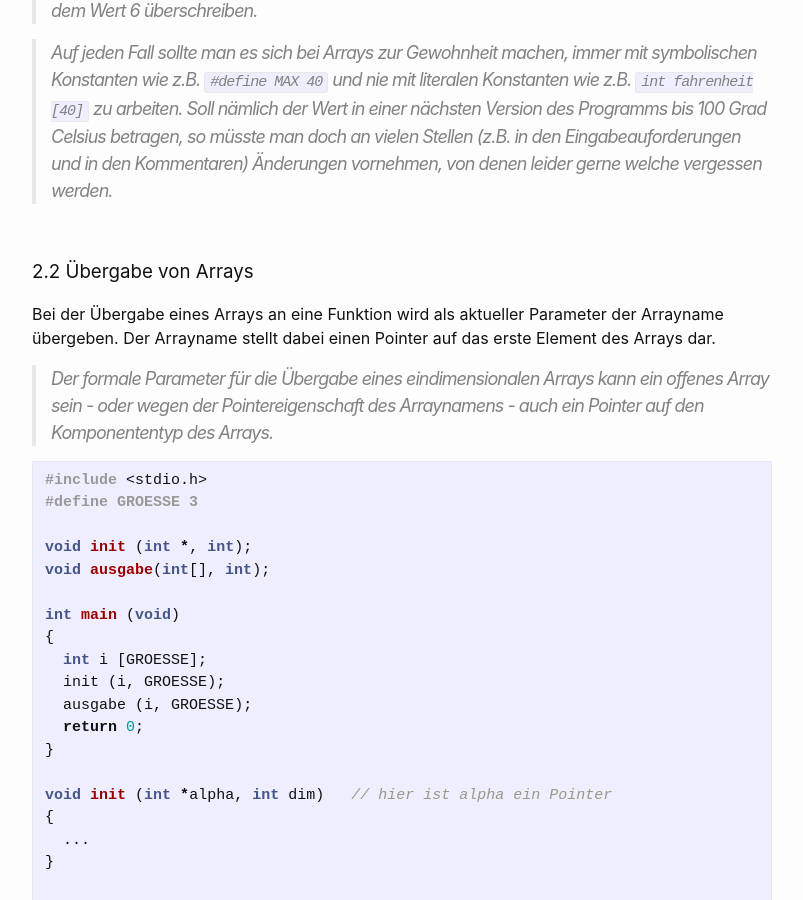
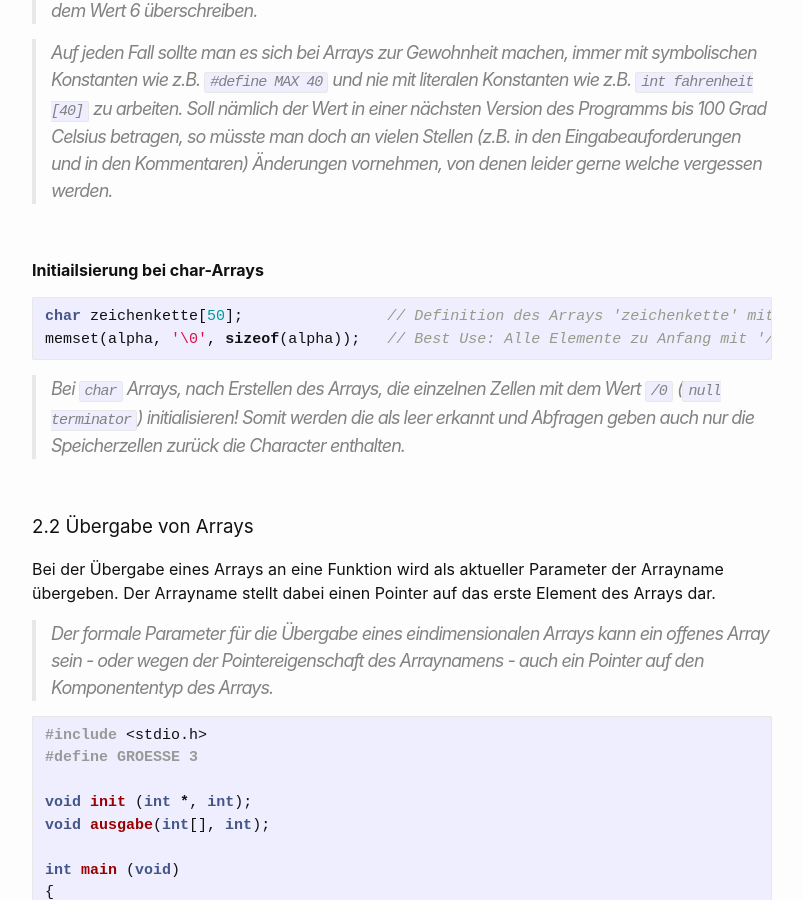
Before and after one commit to Hautaklyttn/progDocs, a Jekyll site: the page built from docs/articles/c_cpp.md, in a window 1280 px wide and 900 px high, scrolled down 40372 px. Shown: the whole window, without its empty margins (238-1041 px from the left). Built offline with Jekyll 4.4.1, drawn with Linux system fonts in a browser that asks for light colours; some of the changed text lies outside the part shown.

Commit message:
Update c_cpp.md

````diff
--- a/docs/articles/c_cpp.md
+++ b/docs/articles/c_cpp.md
@@ -1291,7 +1291,7 @@ In C gibt es im Gegensatz zu anderen Sprachen **kein Schlüsselwort array**. Der
 
 Ein eindimensionaler Vektor (eindimensionales Array) wird folgendermaßen definiert:
 ```c
-int alpha[5];     //Definition des Arrays alpha mit Platz für 5 int-Zahlen
+int alpha[5];                         // Definition des Arrays alpha mit Platz für 5 int-Zahlen
 ```
 
 Eine einfache Möglichkeit, einen Pointer auf ein Arrayelement zeigen zu lassen, besteht darin, auf der rechten Seite des Zuweisungsoperators den **Adressoperator &** wie folgt zu verwenden:
@@ -1322,6 +1322,18 @@ Der Compiler rechnet intern nicht mit Indizes. Erhält er eine Array-Komponente,
 
 
 > Auf jeden Fall sollte man es sich bei Arrays zur Gewohnheit machen, immer mit symbolischen Konstanten wie z.B. `#define MAX 40` und nie mit literalen Konstanten wie z.B. `int fahrenheit [40]` zu arbeiten. Soll nämlich der Wert in einer nächsten Version des Programms bis 100 Grad Celsius betragen, so müsste man doch  an vielen Stellen (z.B. in den Eingabeauforderungen und in den Kommentaren) Änderungen vornehmen, von denen leider gerne welche vergessen werden.
+
+&nbsp;
+
+**Initiailsierung bei char-Arrays**
+
+```c
+char zeichenkette[50];                // Definition des Arrays 'zeichenkette' mit Platz für 50 characters
+memset(alpha, '\0', sizeof(alpha));   // Best Use: Alle Elemente zu Anfang mit '/O' befüllen !
+```
+
+> Bei `char` Arrays, nach Erstellen des Arrays, die einzelnen Zellen mit dem Wert `/0` (`null terminator`) initialisieren!
+> Somit werden die als leer erkannt und Abfragen geben auch nur die Speicherzellen zurück die Character enthalten.
 
 &nbsp;
 
@@ -1764,6 +1776,19 @@ Im Falle der Pointernotation ist eine Änderung der konstanten Zeichenkette nich
 > Bei einem *char*-Array *buffer* kann der in ihm  gespeicherte String verändert werden. *buffer* ist ein konstanter Pointer auf das erste Element des Arrays und kann auf keine andere Adresse zeigen.
 
 > Zeigt eine Stringvariable vom Typ char* auf eine konstante Zeichenkette, so führt der Compiler  die Speicherung der Zeichenkette selbst durch. Die Zeichenkette kann nicht verändert werden aber die Zeigervariable vom Typ char* kann eine neue Adresse zugewiesen werden.
+
+&nbsp;
+
+**Initiailsierung bei char-Arrays**
+
+```c
+char zeichenkette[50];                // Definition des Arrays 'zeichenkette' mit Platz für 50 characters
+memset(alpha, '\0', sizeof(alpha));   // Best Use: Alle Elemente zu Anfang mit '/O' befüllen !
+```
+
+> Bei `char` Arrays, nach Erstellen des Arrays, die einzelnen Zellen mit dem Wert `/0` (`null terminator`) initialisieren!
+> Somit werden die als leer erkannt und Abfragen geben auch nur die Speicherzellen zurück die Character enthalten.
+
 
 &nbsp;
 
````
